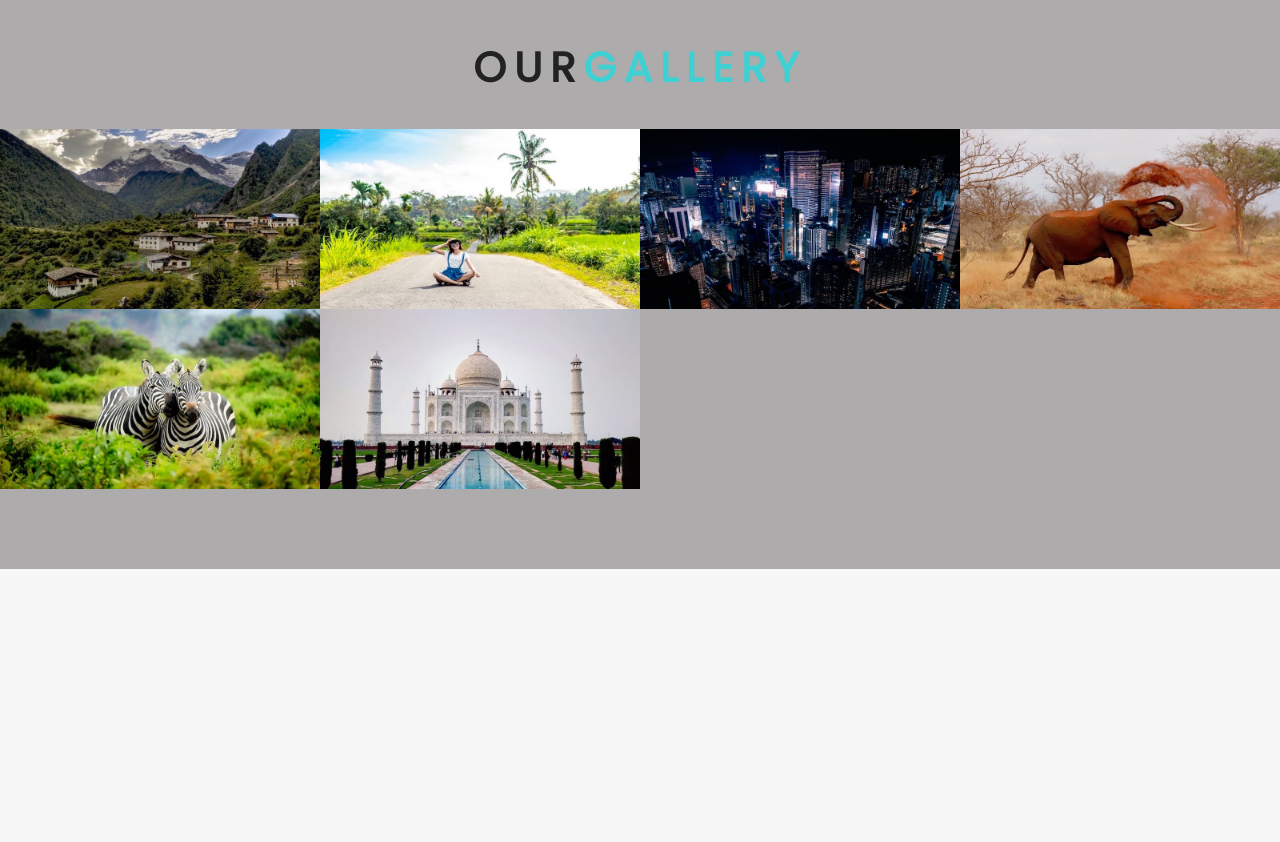
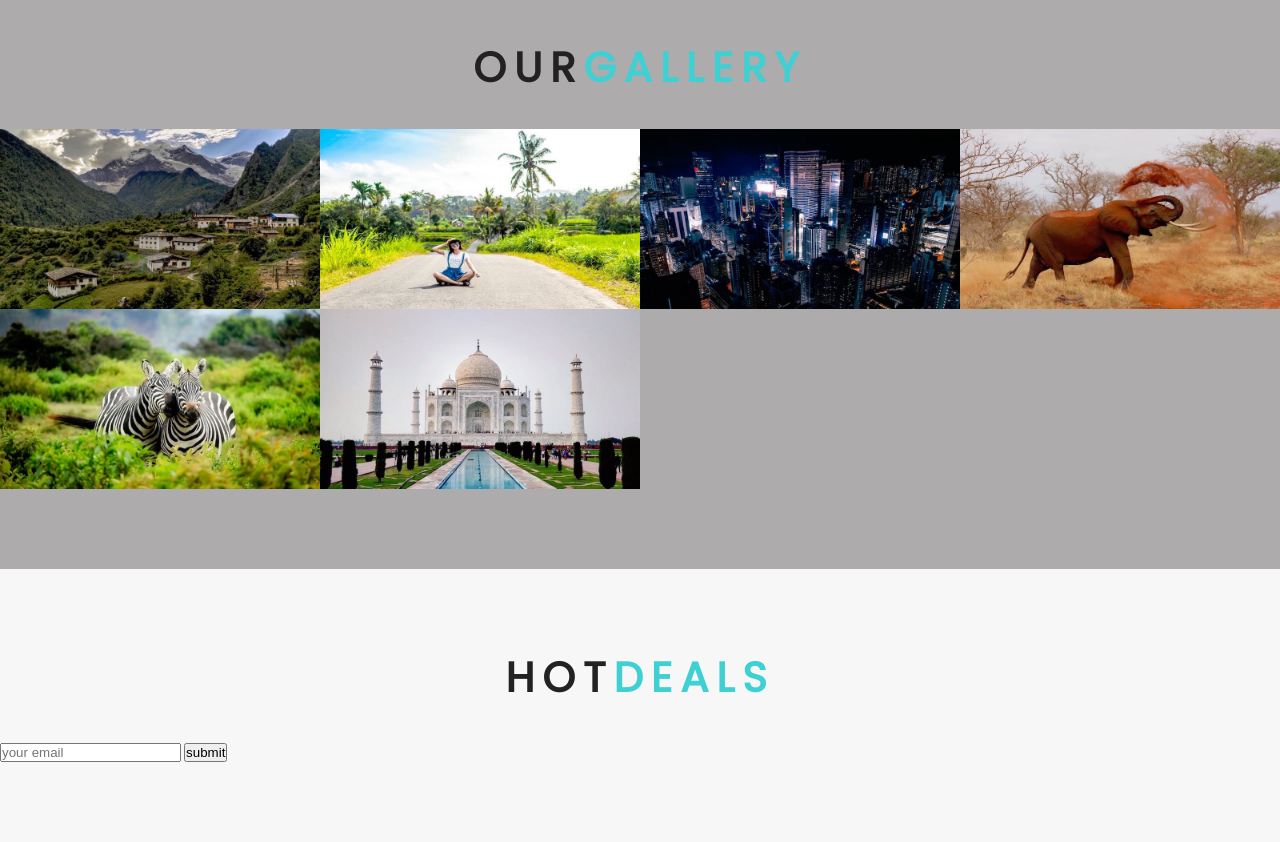
Before and after one commit to Nader-CS/Backroads-Tour-Company, a plain HTML site: page index.html in a window 1280 px wide. Shown: the part 3274-4116 px from the top of the page. Before the commit the page ends 3843 px from the top, so only its background shows below. Drawn offline with Linux system fonts and the light colour scheme.

Commit message:
adding deal HTML

```diff
--- a/index.html
+++ b/index.html
@@ -273,5 +273,20 @@
       </div>
     </section>
     <!-- end of gallery -->
+    <!-- deals -->
+    <section class="section deals" id="deals">
+      <!-- title -->
+      <div class="title-wrapper">
+        <h2 class="title">hot<span class="subtitle">deals</span></h2>
+      </div>
+      <!-- end of title -->
+      <form>
+        <div class="input-group">
+          <input type="email" class="form-control" placeholder="your email" />
+          <button type="submit" class="btn-submit">submit</button>
+        </div>
+      </form>
+    </section>
+    <!-- end of deals -->
   </body>
 </html>
```
